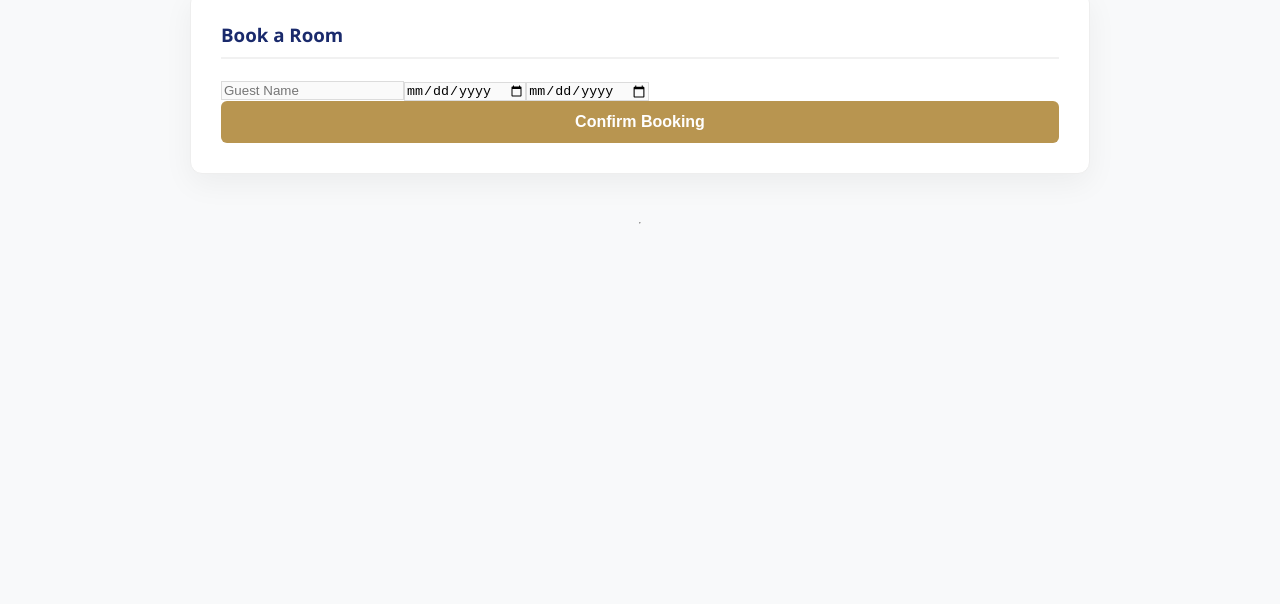
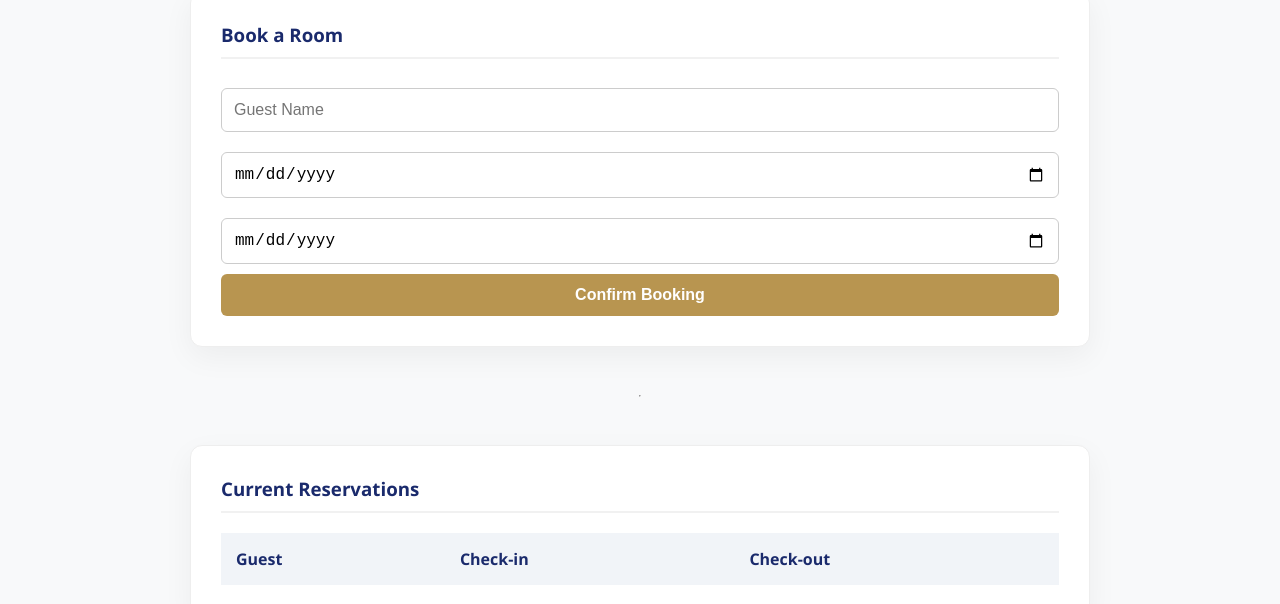
Before and after one commit to khalil510/khaliha-ala-allah, an Angular app: page / in a window 1280 px wide. Shown: the part 272-876 px from the top of the page. Before the commit the page ends 800 px from the top, so only its background shows below. Built offline with nearby package versions, Linux system fonts and the light colour scheme.

Commit message:
updating input

```diff
--- a/src/app/reservation-list.component.ts
+++ b/src/app/reservation-list.component.ts
@@ -7,15 +7,17 @@ import { Reservation } from '../app/models/reservation.model';
   selector: 'app-reservation-list',
   standalone: false, // Ensure this is true
   template: `
-    <div class="reservation-grid">
-  <div class="res-card" *ngFor="let res of reservations">
-    <div class="res-info">
-      <h4>{{ res.guestName }}</h4>
-      <p><span>📅</span> {{ res.checkIn }} to {{ res.checkOut }}</p>
+    <div class="list-container">
+      <h3>Current Reservations</h3>
+      <table>
+        <tr><th>Guest</th><th>Check-in</th><th>Check-out</th></tr>
+        <tr *ngFor="let res of reservations">
+          <td>{{ res.guestName }}</td>
+          <td>{{ res.checkIn }}</td>
+          <td>{{ res.checkOut }}</td>
+        </tr>
+      </table>
     </div>
-    <span class="status-badge">Confirmed</span>
-  </div>
-</div>
   `
 })
 export class ReservationListComponent implements OnInit {
--- a/src/styles.css
+++ b/src/styles.css
@@ -52,15 +52,13 @@ h3 {
 
 /* Form Inputs Styling (Oussema's part) */
 input[type="text"], input[type="date"] {
-  border: 1px solid #dcdcdc;
-  transition: all 0.3s ease;
-  background-color: #fafafa;
-}
-
-input:focus {
-  border-color: #b89550; /* Gold focus border */
-  box-shadow: 0 0 8px rgba(184, 149, 80, 0.2);
-  outline: none;
+  width: 100%;
+  padding: 12px;
+  margin: 10px 0;
+  border: 1px solid #ccc;
+  border-radius: 6px;
+  box-sizing: border-box; /* Ensures padding doesn't break width */
+  font-size: 1rem;
 }
 
 button {
```
